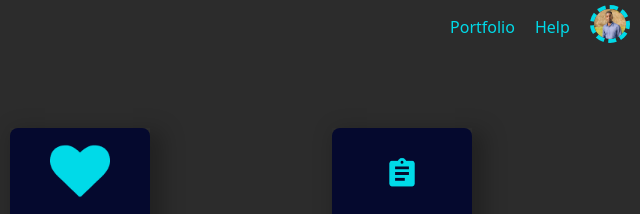
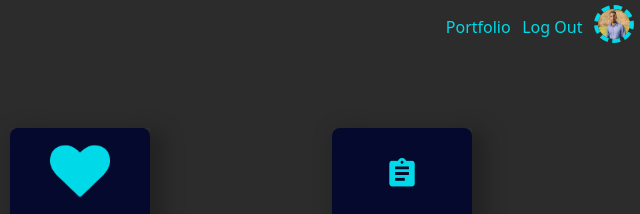
Before and after one commit to Edcreation/my-brand, a plain HTML site: page dashboard/dashboard.html in a window 1280 px wide. Shown: the top 214 px of the page, 640-1280 px from the left. Drawn offline with Linux system fonts and the light colour scheme.

Commit message:
commit 4

```diff
--- a/dashboard/dashboard.html
+++ b/dashboard/dashboard.html
@@ -13,7 +13,7 @@
         <div class="logo"><img src="../images/ED.png" alt=""></div>
         <div class="links">
             <a href="../index.html">Portfolio</a>
-            <a href="">Help</a>
+            <a href="">Log Out</a>
             <div class="dp">
                 <img src="../images/dp.jpg" alt="dp">
             </div>
```
Also changed, not shown: dashboard/messages.html (+1 -1 lines), dashboard/new.html (+1 -1 lines).
